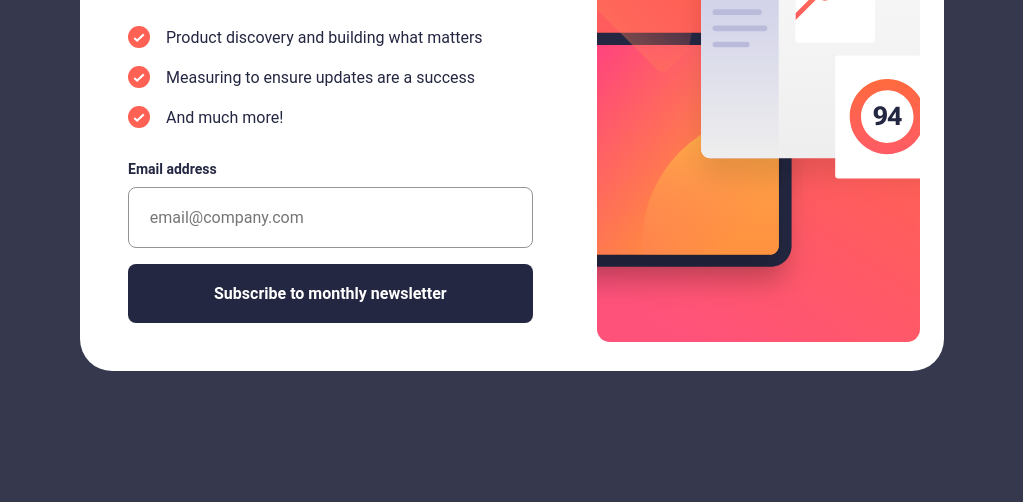
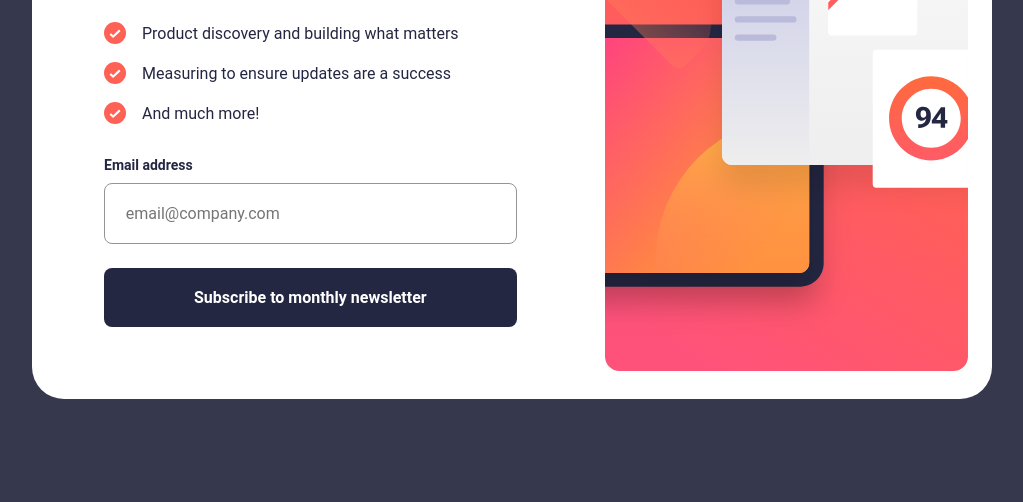
Before and after one commit to gustavo2023/newsletter-sign-up-form, a plain HTML site: page index.html in a window 1280 px wide. Shown: the part 298-800 px from the top of the page, without its empty margins (128-1151 px from the left). Drawn offline with Linux system fonts and the light colour scheme.

Commit message:
feat(styles): increase container max-width and adjust padding and margin for improved layout

```diff
--- a/styles.css
+++ b/styles.css
@@ -110,7 +110,7 @@ body {
 
 .container {
   background-color: white;
-  max-width: 54rem;
+  max-width: 60rem;
   width: 100%;
   display: grid;
   grid-template-columns: 1fr;
@@ -121,7 +121,7 @@ main {
   width: 100%;
   display: flex;
   flex-direction: column;
-  padding: 1.5rem;
+  padding: 3rem;
   gap: 1rem;
 }
 
@@ -184,7 +184,7 @@ input {
   border: 1px solid var(--grey);
   border-radius: 0.5rem;
   font-size: 1rem;
-  margin-bottom: 1rem;
+  margin-bottom: 1.5rem;
 }
 
 input:focus {
```
